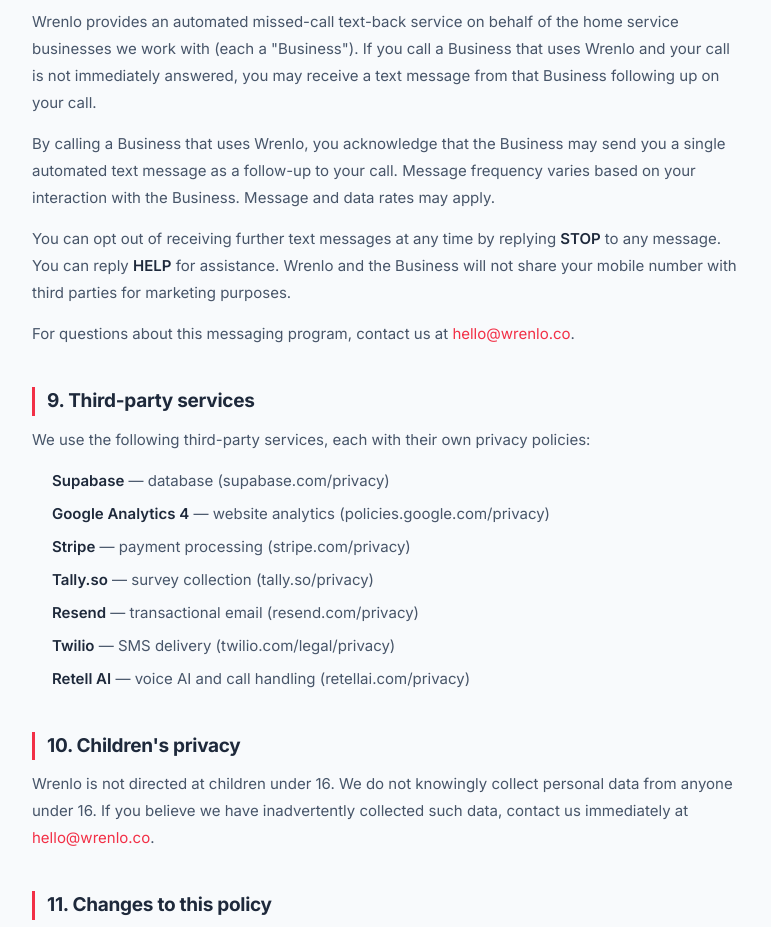
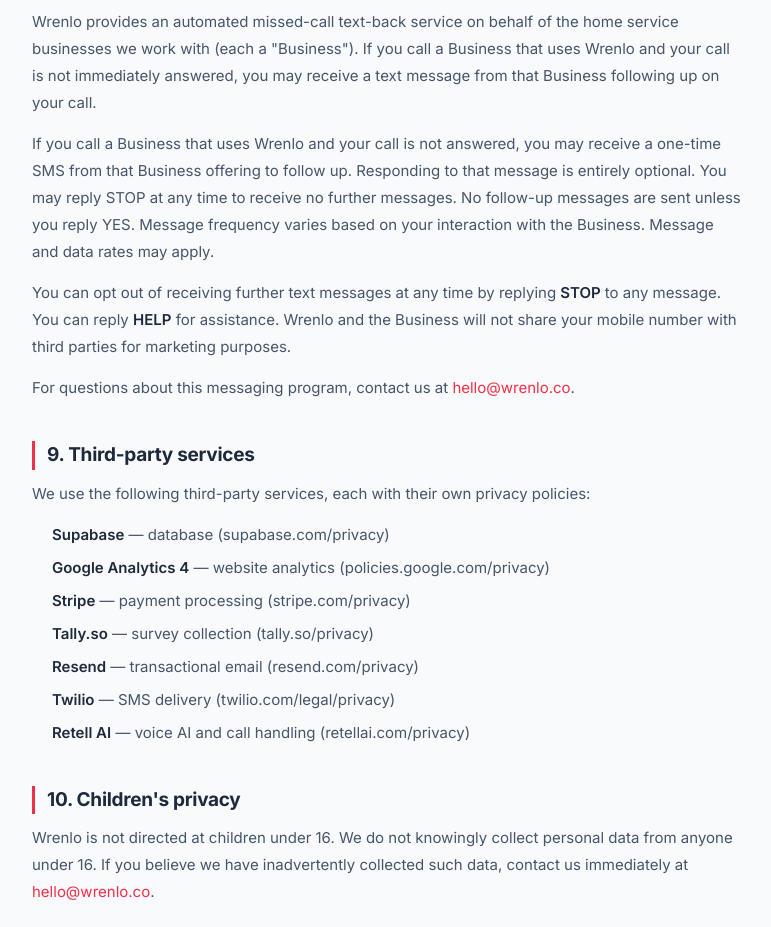
Before and after one commit to Wrenlo-app/wrenlo-unified, a Next.js app: page /privacy in a window 1280 px wide. Shown: the part 2121-3048 px from the top of the page, without its empty margins (252-1023 px from the left). Built offline with nearby package versions, Linux system fonts and the light colour scheme.

Commit message:
Clarify follow-up SMS message policy
Reworded text regarding automated follow-up messages from businesses using Wrenlo.

```diff
--- a/app/(marketing)/privacy/page.tsx
+++ b/app/(marketing)/privacy/page.tsx
@@ -106,8 +106,7 @@
           message from that Business following up on your call.
         </p>
         <p>
-          By calling a Business that uses Wrenlo, you acknowledge that the Business may send you
-          a single automated text message as a follow-up to your call. Message frequency varies
+          If you call a Business that uses Wrenlo and your call is not answered, you may receive a one-time SMS from that Business offering to follow up. Responding to that message is entirely optional. You may reply STOP at any time to receive no further messages. No follow-up messages are sent unless you reply YES. Message frequency varies
           based on your interaction with the Business. Message and data rates may apply.
         </p>
         <p>
```
